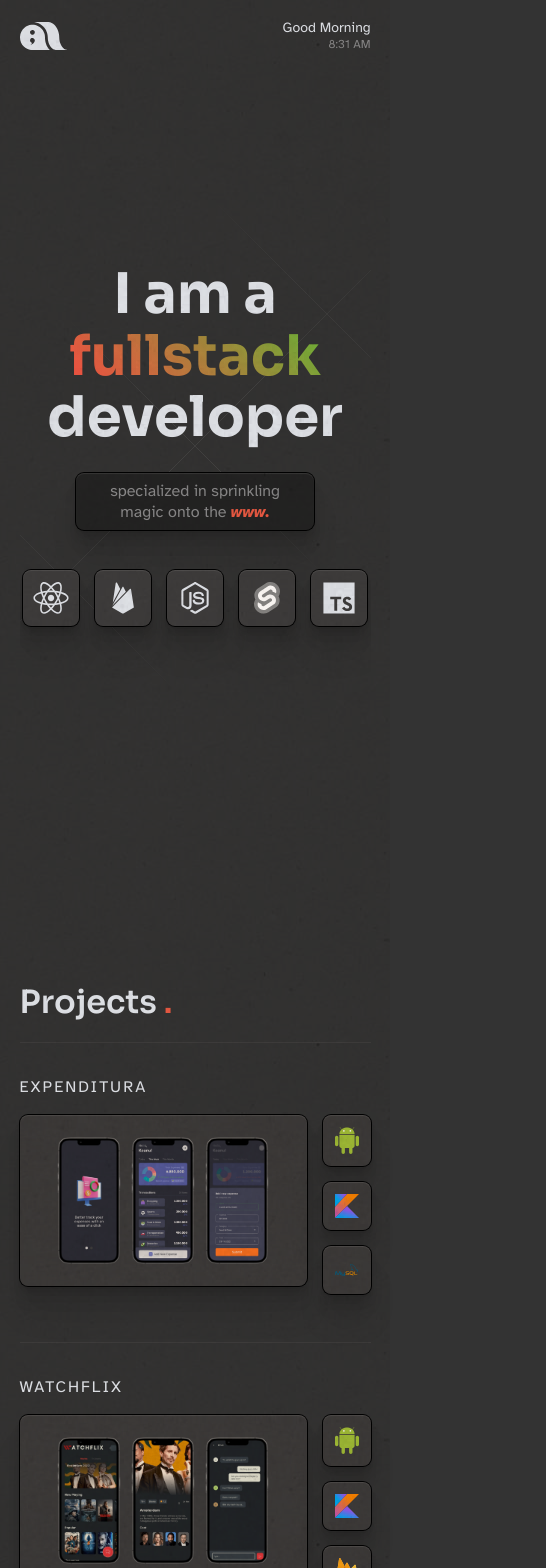
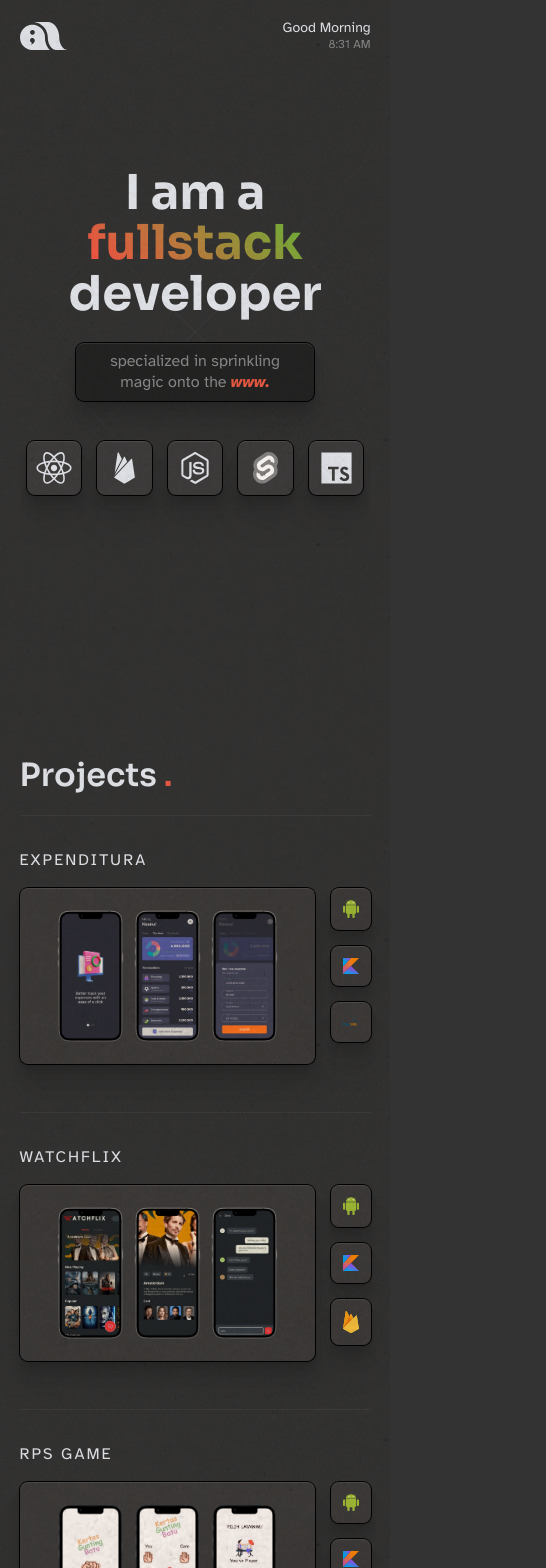
Before and after one commit to aldwiputra/aldwiputra-portfolio, a SvelteKit app: page / in a window 390 px wide. Shown: the top 1568 px of the page, 546 px wide, since content can reach past the window. Built offline with nearby package versions, Linux system fonts and the light colour scheme.

Commit message:
fix after initial scale changes from 0.8 to 1

```diff
--- a/src/app.html
+++ b/src/app.html
@@ -10,7 +10,7 @@
 		/>
 		<link rel="icon" href="%sveltekit.assets%/logo-aldi-small.svg" />
 		<title>Aldiansyah Dwi Putra</title>
-		<meta name="viewport" content="width=device-width,  initial-scale=0.8" />
+		<meta name="viewport" content="width=device-width,  initial-scale=1" />
 		%sveltekit.head%
 	</head>
 	<body data-sveltekit-preload-data="hover">
--- a/src/components/Container.svelte
+++ b/src/components/Container.svelte
@@ -4,7 +4,7 @@
 
 <style>
 	main {
-		width: clamp(20rem, 90%, 1400px);
+		width: clamp(18.75rem, 90%, 1400px);
 		margin-inline: auto;
 	}
 </style>
--- a/src/components/HeroSection.svelte
+++ b/src/components/HeroSection.svelte
@@ -26,7 +26,7 @@
 		/* z-index: 1; */
 		position: relative;
 		overflow: hidden;
-		padding-block: 12rem;
+		padding-block: 6rem;
 	}
 
 	section::before {
@@ -50,8 +50,8 @@
 
 	h1 {
 		position: relative;
-		font-size: clamp(3.5rem, 7vw, 6rem);
-		line-height: 1.1;
+		font-size: clamp(3rem, 7vw, 5.375rem);
+		line-height: 1.05;
 	}
 
 	.section-container {
@@ -105,7 +105,7 @@
 
 		.techbox-container {
 			margin-top: 3rem;
-			gap: 2.5rem;
+			gap: 2.25rem;
 		}
 
 		.subtext-container {
--- a/src/components/Project.svelte
+++ b/src/components/Project.svelte
@@ -87,8 +87,8 @@
 	.tech-stack-container {
 		flex-direction: column;
 		gap: 1rem;
-		width: clamp(3rem, 25vw, 12rem);
-		min-width: 3rem;
+		width: clamp(3rem, 40vw, 12rem);
+		min-width: 2.5rem;
 	}
 
 	.img-container {
--- a/src/components/TechBox.svelte
+++ b/src/components/TechBox.svelte
@@ -13,8 +13,8 @@
 		display: grid;
 		place-items: center;
 		border-radius: 0.5rem;
-		width: clamp(3.5rem, 10vw, 6rem);
-		height: clamp(3.5rem, 10vw, 6rem);
+		width: clamp(3rem, 14vw, 5.5rem);
+		height: clamp(3rem, 14vw, 5.5rem);
 	}
 
 	div:last-child {
@@ -22,7 +22,7 @@
 	}
 
 	img {
-		height: clamp(2rem, 5vw, 3rem);
+		height: clamp(1.75rem, 8vw, 3rem);
 	}
 
 	@media screen and (min-width: 60rem) {
--- a/src/global.css
+++ b/src/global.css
@@ -61,6 +61,10 @@ ol[role='list'] {
 /* Set core root defaults */
 html:focus-within {
 	scroll-behavior: smooth;
+}
+
+html {
+	overflow-x: hidden;
 }
 
 /* Set core body defaults */
```
